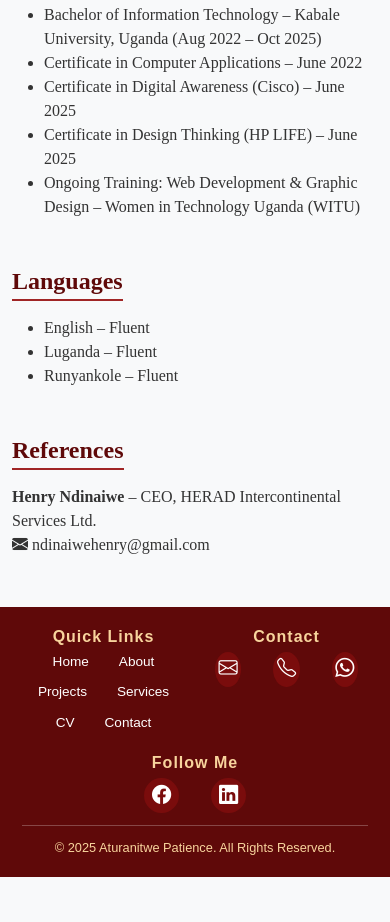
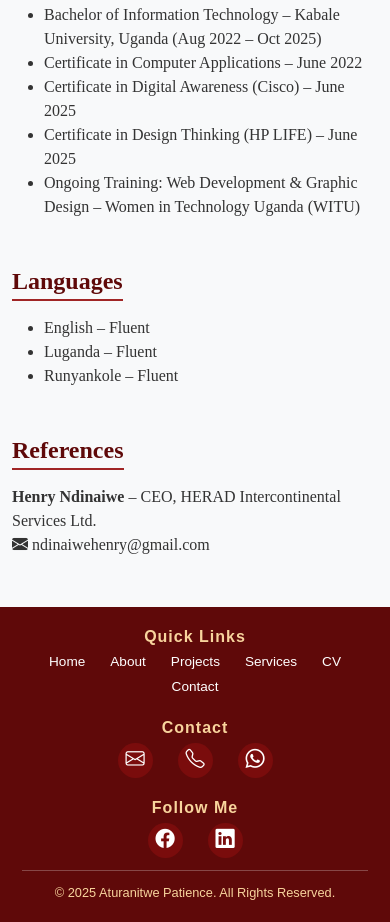
Before and after one commit to PeshTech/PersonalPortfolio, a plain HTML site: page cv.html in a window 390 px wide. Shown: the part 2630-3552 px from the top of the page. Before the commit the page ends 3507 px from the top, so only its background shows below. Drawn offline with nearby package versions, Linux system fonts and the light colour scheme.

Commit message:
modified

```diff
--- a/cv.html
+++ b/cv.html
@@ -302,12 +302,12 @@
 <!-- Footer -->
 <footer style="background-color:#5f0909; color:white; padding:20px 10px; font-family:'Arial', sans-serif; font-size:0.85rem;">
   <div class="container" style="max-width:1100px; margin:auto;">
-    <div style="display:flex; justify-content:space-between; flex-wrap:wrap; text-align:center; gap:20px;">
+    <div id="footer-flex" style="display:flex; justify-content:space-between; flex-wrap:wrap; text-align:center; gap:20px;">
 
       <!-- Quick Links -->
       <div style="flex:1; min-width:150px;">
         <h6 style="margin-bottom:6px; font-weight:bold; letter-spacing:1px; color:#f8d49d;">Quick Links</h6>
-        <div style="display:flex; justify-content:center; flex-wrap:wrap; gap:10px;">
+        <div style="display:flex; justify-content:center; flex-wrap:wrap; gap:5px;">
           <a href="index.html" style="color:white; text-decoration:none; transition:0.3s;" onmouseover="this.style.color='#f8d49d'" onmouseout="this.style.color='white'">Home</a>
           <a href="about.html" style="color:white; text-decoration:none; transition:0.3s;" onmouseover="this.style.color='#f8d49d'" onmouseout="this.style.color='white'">About</a>
           <a href="projects.html" style="color:white; text-decoration:none; transition:0.3s;" onmouseover="this.style.color='#f8d49d'" onmouseout="this.style.color='white'">Projects</a>
@@ -320,7 +320,7 @@
       <!-- Contact Icons -->
       <div style="flex:1; min-width:120px;">
         <h6 style="margin-bottom:6px; font-weight:bold; letter-spacing:1px; color:#f8d49d;">Contact</h6>
-        <div style="display:flex; justify-content:center; gap:12px;">
+        <div style="display:flex; justify-content:center; gap:5px;">
           <a href="mailto:pe2023sh@gmail.com" aria-label="Email" style="color:white; font-size:1.2rem; display:flex; align-items:center; justify-content:center; width:35px; height:35px; background:#7a0c0c; border-radius:50%; transition:0.3s;"
              onmouseover="this.style.background='#f8d49d'; this.style.color='#5f0909'" onmouseout="this.style.background='#7a0c0c'; this.style.color='white'">
             <i class="bi bi-envelope"></i>
@@ -339,7 +339,7 @@
       <!-- Follow Me Icons -->
       <div style="flex:1; min-width:120px;">
         <h6 style="margin-bottom:6px; font-weight:bold; letter-spacing:1px; color:#f8d49d;">Follow Me</h6>
-        <div style="display:flex; justify-content:center; gap:12px;">
+        <div style="display:flex; justify-content:center; gap:5px;">
           <a href="https://www.facebook.com/share/19EvPMSDmx/" target="_blank" aria-label="Facebook" style="color:white; font-size:1.2rem; display:flex; align-items:center; justify-content:center; width:35px; height:35px; background:#7a0c0c; border-radius:50%; transition:0.3s;"
              onmouseover="this.style.background='#f8d49d'; this.style.color='#5f0909'" onmouseout="this.style.background='#7a0c0c'; this.style.color='white'">
             <i class="bi bi-facebook"></i>
@@ -360,7 +360,18 @@
       &copy; 2025 Aturanitwe Patience. All Rights Reserved.
     </div>
   </div>
+
+  <!-- Responsive stacking -->
+  <style>
+    @media (max-width: 768px) {
+      #footer-flex {
+        flex-direction: column !important;
+        align-items: center !important;
+      }
+    }
+  </style>
 </footer>
+
 
 
   <!-- Bootstrap JS -->
```
Also changed, not shown: about.html (+16 -6 lines), contact.html (+15 -5 lines), index.html (+15 -4 lines), projects.html (+12 -3 lines), services.html (+15 -4 lines).
